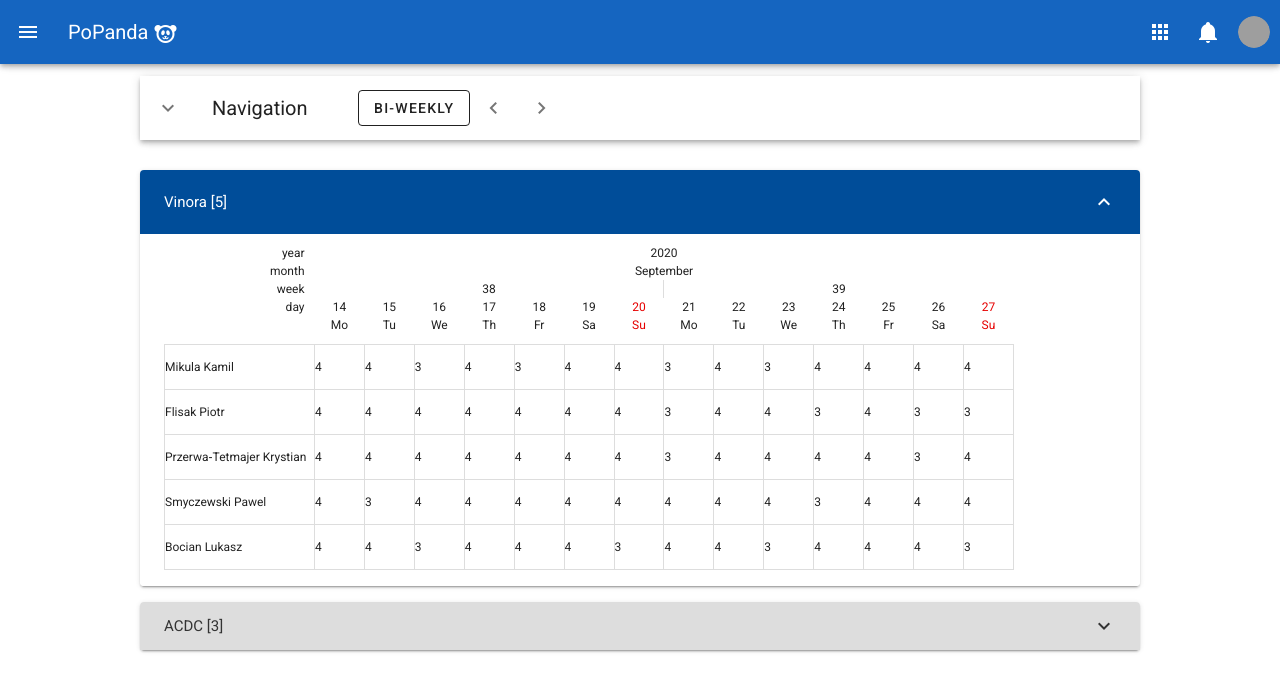
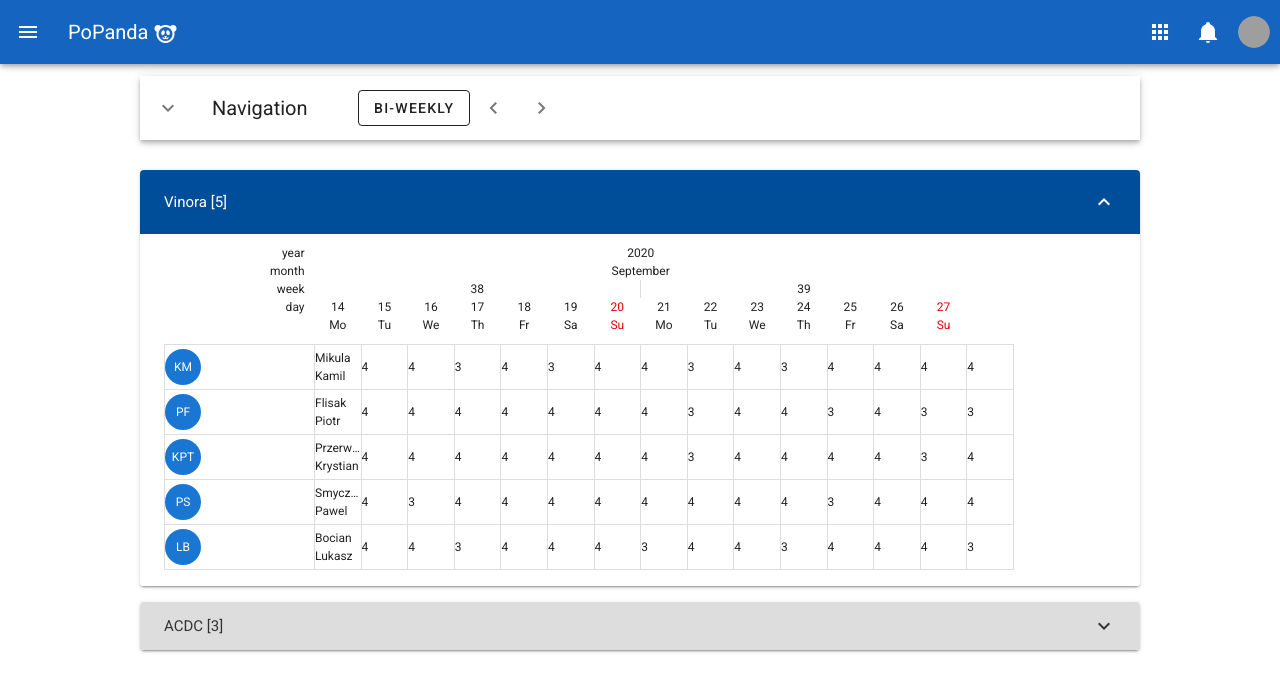
Before and after one commit to reg0/popanda, a Vue app: page / in a window 1280 px wide. Shown: the top 692 px of the page. Built offline with nearby package versions, Linux system fonts and the light colour scheme; grey boxes are pictures that could not be loaded.

Commit message:
added avatars placeholder

```diff
--- a/src/components/schedule/scheduleBody.component.vue
+++ b/src/components/schedule/scheduleBody.component.vue
@@ -1,7 +1,14 @@
 <template>
   <tbody>
     <tr v-for="person in people" :key="person.id">
-      <td>
+      <td class="avatar">
+        <v-avatar color="primary" size="36">
+          <span class="white--text">
+            {{ person.initials }}
+          </span>
+        </v-avatar>
+      </td>
+      <td class="name">
         {{ person.lastName.replaceAll(/[\s]*-[\s]*/g, '&#8209;') }}
         {{ person.firstName.replaceAll(/[\s]/g, '&#0160;') }}
       </td>
--- a/src/models/person.model.ts
+++ b/src/models/person.model.ts
@@ -5,7 +5,7 @@ export class Person implements IPerson {
 
   get initials() {
     return `${this.firstName.charAt(0)}${
-      this.lastName.replaceAll(/[\W]+/, ' ')
+      this.lastName.replaceAll(/[\W]+/g, ' ')
         .split(' ')
         .map((part) => part.charAt(0))
         .join('')
```
